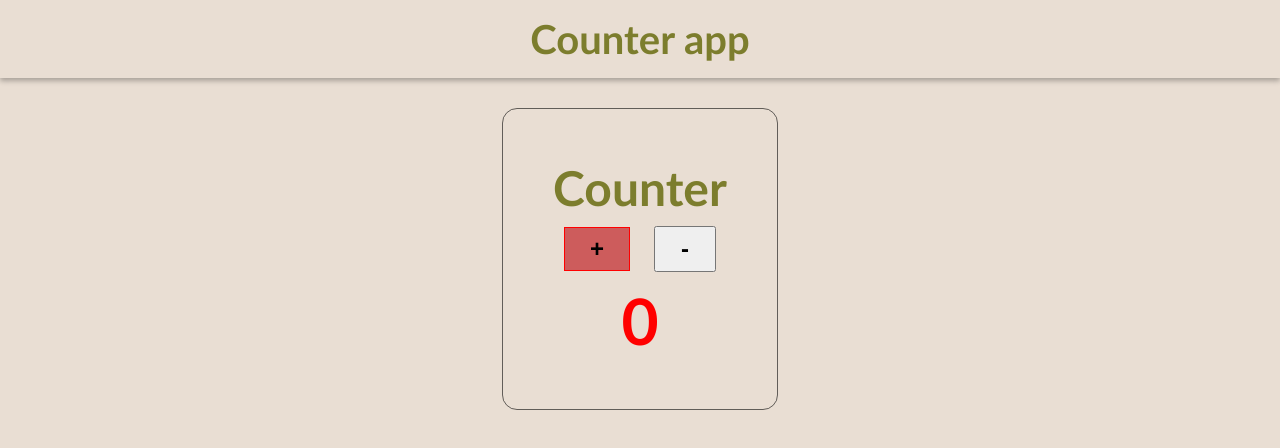
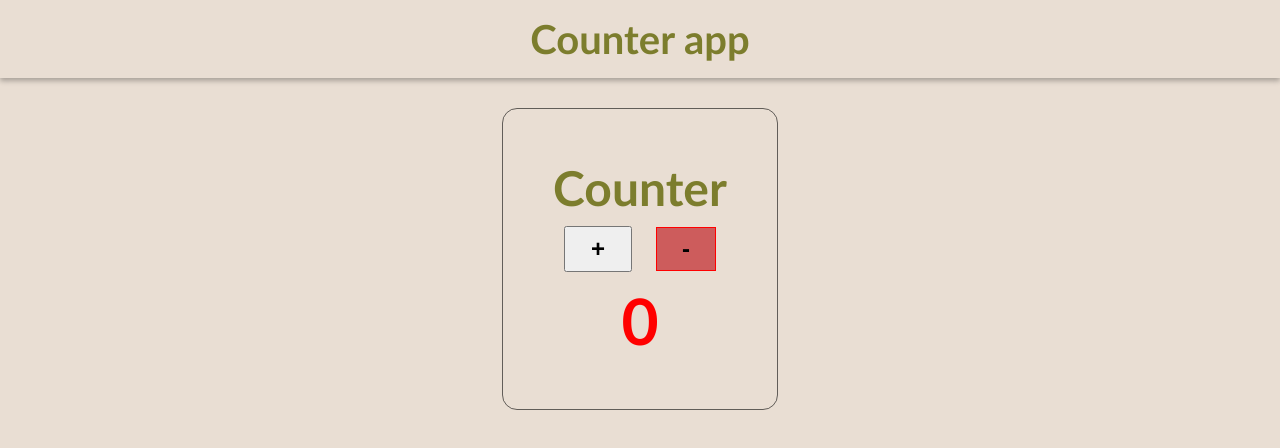
Before and after one commit to Oleksandr-Firko/Group-project-counter, a plain HTML site: page index.html in a window 1280 px wide. Drawn offline with Linux system fonts and the light colour scheme.

Commit message:
bug fixed for minus

```diff
--- a/style.css
+++ b/style.css
@@ -53,7 +53,7 @@ main button {
     font-weight: 600;
     color: red;
 }
-#plus {
+#minus {
     background-color: indianred;
     border: 1px solid red;
 }
```
